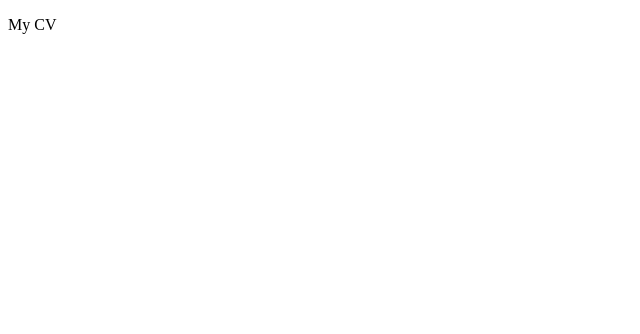
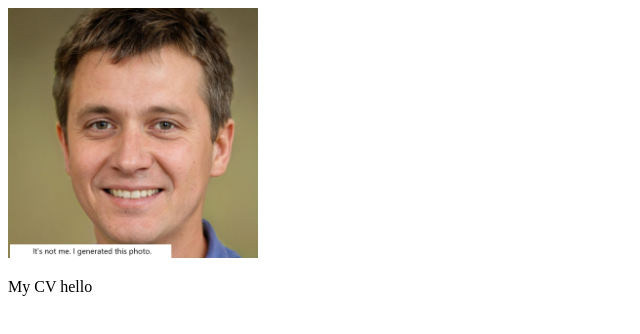
Before and after one commit to alstoma/rsschool-cv, a plain HTML site: page index.html in a window 1280 px wide. Shown: the whole page, without its empty margins (0-640 px from the left). Drawn offline with Linux system fonts and the light colour scheme.

Commit message:
feat: add my photot in index.html

```diff
--- a/index.html
+++ b/index.html
@@ -6,6 +6,7 @@
     <title>Document</title>
 </head>
 <body>
-    <p>My CV</p>
+    <img alt="my_photo" src="foto.jpeg" weight="250" height="250">
+    <p>My CV hello</p>
 </body>
 </html>
```
